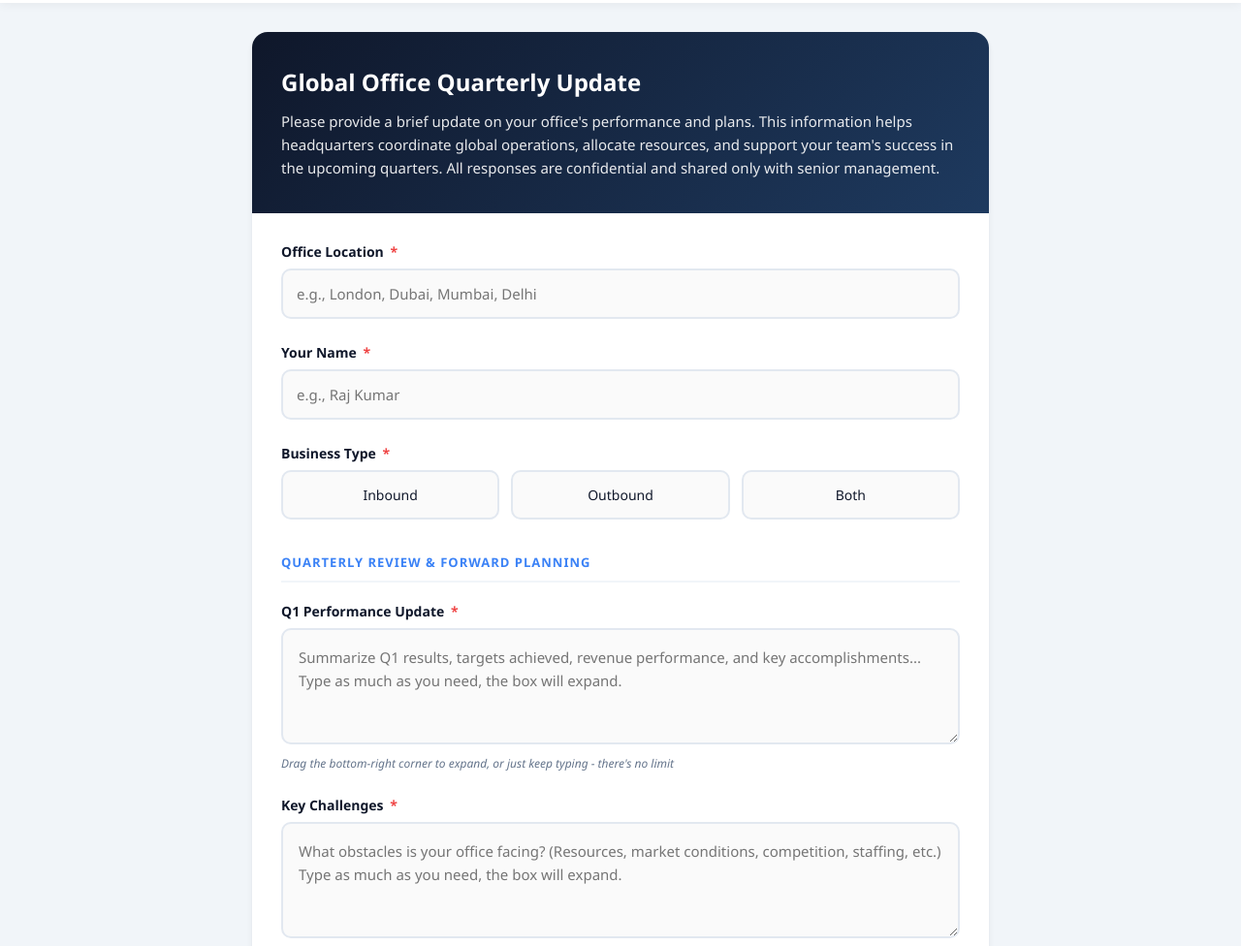
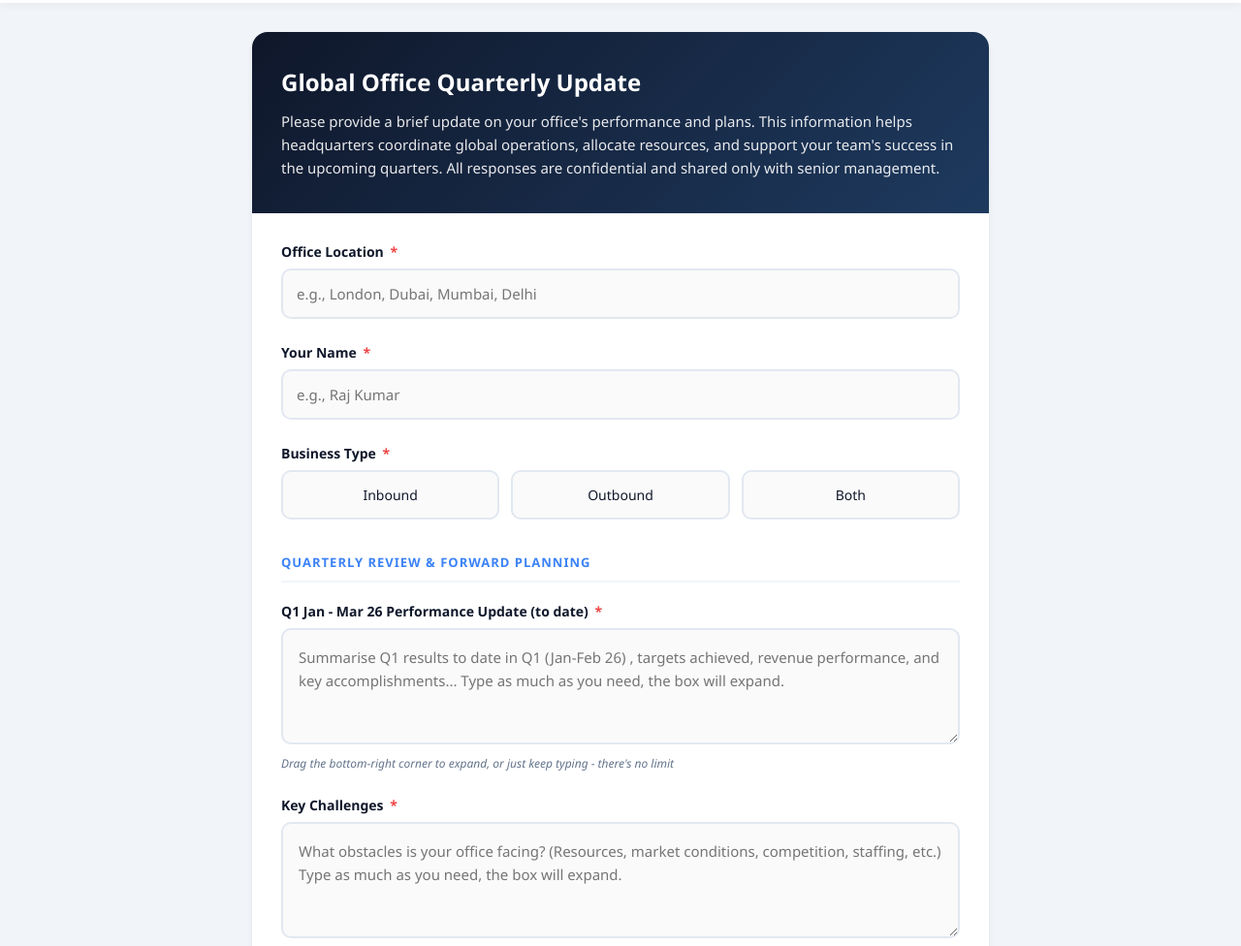
Before and after one commit to tripfactory-ajay/office-update, a plain HTML site: page index.html in a window 1280 px wide. Shown: the part 107-1083 px from the top of the page at 97% size. Drawn offline with Linux system fonts and the light colour scheme.

Commit message:
Update index.html

```diff
--- a/index.html
+++ b/index.html
@@ -308,12 +308,12 @@
 
                     <!-- Q1 Performance - Unlimited Text -->
                     <div class="form-group">
-                        <label for="q1">Q1 Performance Update <span class="required">*</span></label>
+                        <label for="q1">Q1 Jan - Mar 26 Performance Update (to date) <span class="required">*</span></label>
                         <textarea
                             id="q1"
                             name="Q1 Performance"
                             class="auto-expand"
-                            placeholder="Summarize Q1 results, targets achieved, revenue performance, and key accomplishments... Type as much as you need, the box will expand."
+                            placeholder="Summarise Q1 results to date in Q1 (Jan-Feb 26) , targets achieved, revenue performance, and key accomplishments... Type as much as you need, the box will expand."
                             rows="5"
                             required></textarea>
                         <div class="hint">Drag the bottom-right corner to expand, or just keep typing - there's no limit</div>
@@ -332,7 +332,7 @@
                         <div class="hint">Drag the bottom-right corner to expand, or just keep typing - there's no limit</div>
                     </div>
 
-                    <!-- Q2 Plans - Unlimited Text -->
+                    <!-- Q2 Apr - Jun 26 Plans - Unlimited Text -->
                     <div class="form-group">
                         <label for="q2">Plans for Q2 <span class="required">*</span></label>
                         <textarea
@@ -345,7 +345,7 @@
                         <div class="hint">Drag the bottom-right corner to expand, or just keep typing - there's no limit</div>
                     </div>
 
-                    <!-- Q3 Plans - Unlimited Text -->
+                    <!-- Q3 Jul - Sep 26 Plans - Unlimited Text -->
                     <div class="form-group">
                         <label for="q3">Plans for Q3 <span class="required">*</span></label>
                         <textarea
```
